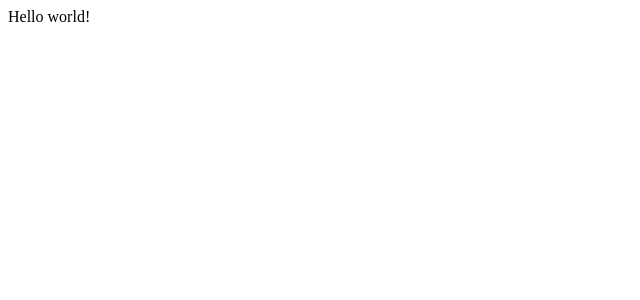
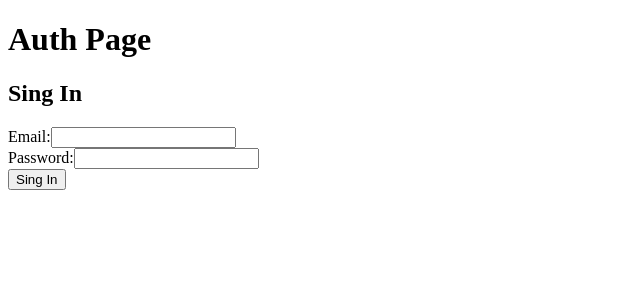
Before and after one commit to KovaSs/adv-react, a React (Create React App) app: page /auth in a window 1280 px wide. Shown: the top 300 px of the page, without its empty margins (0-640 px from the left). Built offline with nearby package versions, Linux system fonts and the light colour scheme.

Commit message:
add redux-form

```diff
--- a/package.json
+++ b/package.json
@@ -11,6 +11,7 @@
     "react-router-dom": "^5.0.1",
     "react-scripts": "3.0.1",
     "redux": "^4.0.1",
+    "redux-form": "^8.2.4",
     "redux-logger": "^3.0.6",
     "redux-saga": "^1.0.3",
     "redux-thunk": "^2.3.0"
@@ -35,5 +36,8 @@
       "last 1 firefox version",
       "last 1 safari version"
     ]
+  },
+  "devDependencies": {
+    "prop-types": "^15.7.2"
   }
 }
--- a/src/components/App/index.jsx
+++ b/src/components/App/index.jsx
@@ -1,14 +1,16 @@
 import React, { Component } from 'react';
 import { ConnectedRouter } from 'connected-react-router'
+import { Route } from 'react-router-dom'
+import AdminPage from '../routes/AdminPage'
+import AuthPage from '../routes/AuthPage'
 import history from '../../history'
 
 class App extends Component {
   render() {
     return (
       <ConnectedRouter history={history} >
-        <div>
-          Hello world!
-        </div>
+        <Route path="/admin" component={AdminPage}/>
+        <Route path="/auth" component={AuthPage}/>
       </ConnectedRouter>
     );
   }
--- /dev/null
+++ b/src/components/auth/SingInForm/index.js
@@ -0,0 +1,31 @@
+import React, { Component } from 'react'
+import { reduxForm, Field } from 'redux-form'
+// import PropTypes from 'prop-types'
+
+export class SignInForm extends Component {
+  // static propTypes = { }
+
+  render() {
+    const { handleSubmit } = this.props
+    return (
+      <div>
+        <h2>Sing In</h2>
+        <form onSubmit={handleSubmit}>
+          <div>
+            <label htmlFor="email">Email:</label>
+            <Field name="email" component="input" type="email"/>
+          </div>
+          <div>
+            <label htmlFor="password">Password:</label>
+            <Field name="password" component="input" type="password"/>
+          </div>
+          <div>
+            <button type="submit">Sing In</button>
+          </div>
+        </form>
+      </div>
+    )
+  }
+}
+
+export default reduxForm({ form: 'auth' })(SignInForm)
--- /dev/null
+++ b/src/components/routes/AdminPage/index.jsx
@@ -0,0 +1,16 @@
+import React, { Component } from "react";
+// import PropTypes from "prop-types";
+
+export class AdminPage extends Component {
+  // static propTypes = {};
+
+  render() {
+    return (
+      <div>
+        <h1>Admin Page</h1>
+      </div>
+    );
+  }
+}
+
+export default AdminPage;
--- /dev/null
+++ b/src/components/routes/AuthPage/index.jsx
@@ -0,0 +1,18 @@
+import React, { Component } from "react";
+import SingInForm from "../../auth/SingInForm";
+// import PropTypes from "prop-types";
+
+export class AuthPage extends Component {
+  // static propTypes = {};
+
+  render() {
+    return (
+      <div>
+        <h1>Auth Page</h1>
+        <SingInForm />
+      </div>
+    );
+  }
+}
+
+export default AuthPage;
--- a/src/store/reduсers.js
+++ b/src/store/reduсers.js
@@ -1,9 +1,11 @@
 import { combineReducers } from 'redux';
 import { connectRouter } from 'connected-react-router';
+import { reducer as formReducer } from 'redux-form';
 import authReducer from './auth/reduсers';
 import history from './../history'
 
 export default combineReducers({
   auth : authReducer,
-  router: connectRouter(history)
+  router: connectRouter(history),
+  form: formReducer
 })
```
Also changed, not shown: 1 other file (tests, documents, lock files or other folders).
